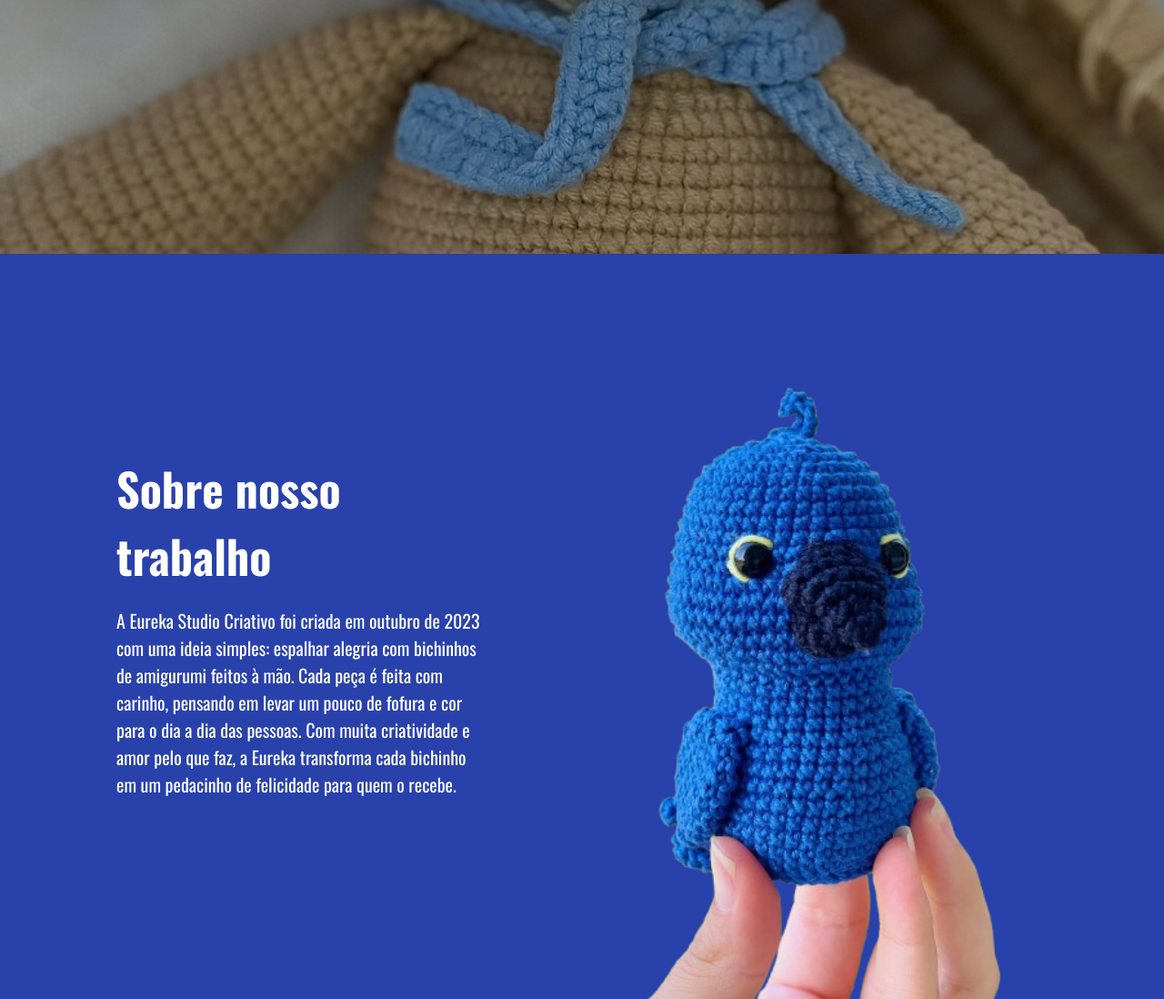
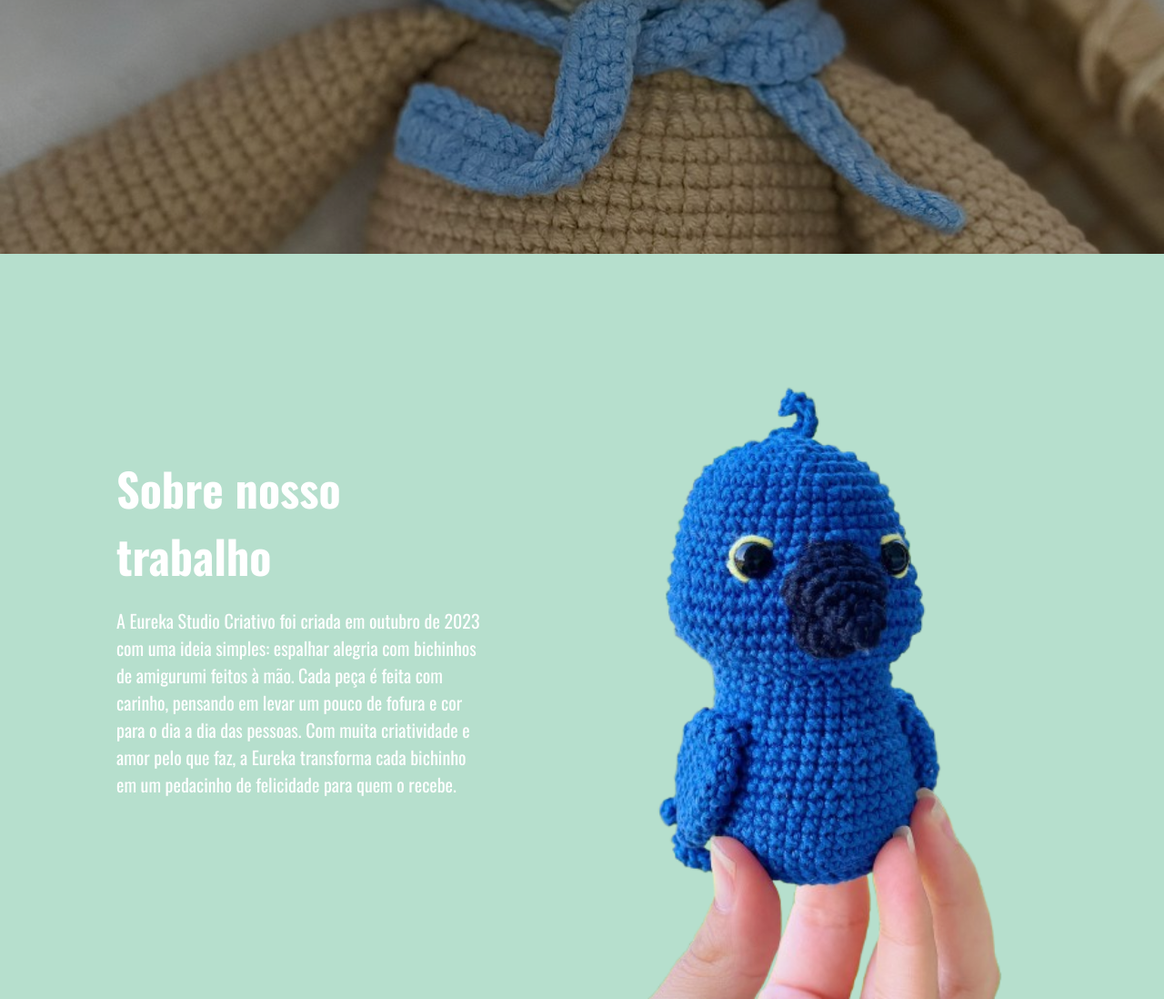
Before and after one commit to GuilhermeKintopp/landing-page, a plain HTML site: page index.html in a window 1280 px wide. Shown: the part 571-1669 px from the top of the page at 91% size. Drawn offline with nearby package versions, Linux system fonts and the light colour scheme; a web font is replaced by a local one.

Commit message:
Update style.css

```diff
--- a/src/css/style.css
+++ b/src/css/style.css
@@ -183,7 +183,7 @@ html{
 /* QUEM SOMOS  */
 
 .quem-somos {
-    background-color: #2941Ab;
+    background-color: #b6dfcd;
 }
 
 .quem-somos .conteudo {
```
